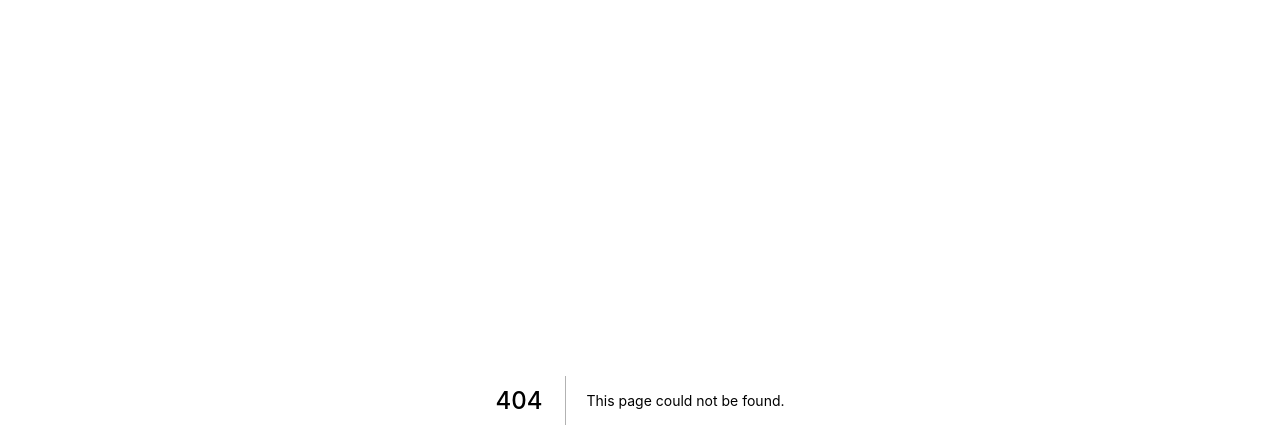
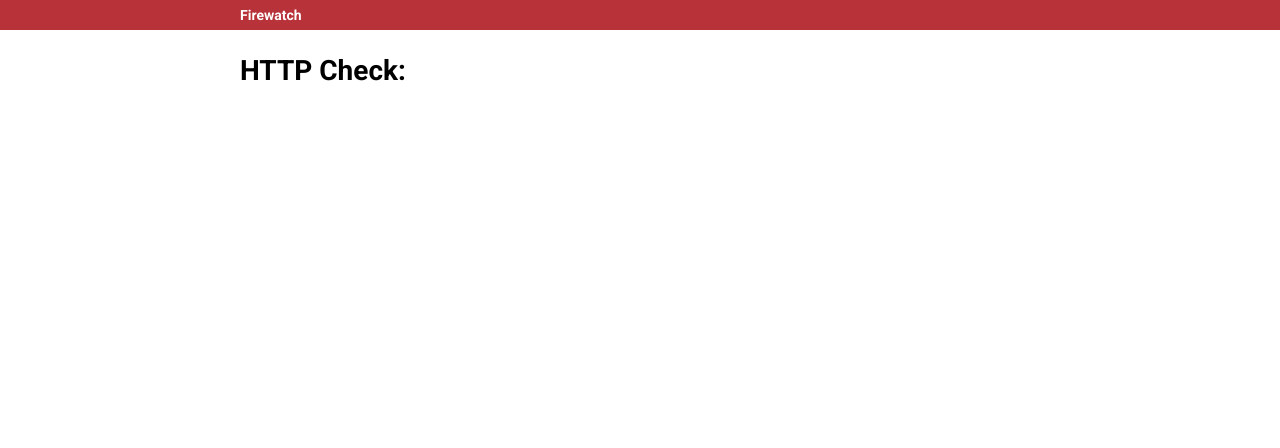
Before and after one commit to messa/firewatch, a Next.js app in the folder frontend/: page /http-check in a window 1280 px wide. Before the commit this address had no page. Shown: the top 448 px of the page. Built offline with nearby package versions, Linux system fonts and the light colour scheme.

Commit message:
frontend: add check detail page (WIP)

```diff
--- a/frontend/components/CheckList.js
+++ b/frontend/components/CheckList.js
@@ -1,5 +1,6 @@
 import React from 'react'
 import useSWR from 'swr'
+import Link from 'next/link'
 import ShowDate from './ShowDate'
 
 async function fetcher(...args) {
@@ -29,6 +30,7 @@ function CheckList() {
         <table style={{ minWidth: '80%' }}>
           <thead>
             <tr style={{ borderBottom: '1px solid #333' }}>
+              <th>Id</th>
               <th>URL</th>
               <th colSpan={3}>Last result</th>
             </tr>
@@ -36,6 +38,13 @@ function CheckList() {
           {data.http_checks.map((check, i) => (
             <tbody key={i} style={{ borderBottom: '1px solid #aaa' }}>
               <tr>
+                <td style={{ maxWidth: '4em', textOverflow: 'ellipsis' , overflow: 'hidden' }}>
+                  <Link href={{ pathname: '/http-check', query: { checkId: check.check_id } }}>
+                    <a>
+                      <code>{check.check_id}</code>
+                    </a>
+                  </Link>
+                </td>
                 <td>
                   <code>{check.url}</code>
                 </td>
--- a/frontend/components/Header.js
+++ b/frontend/components/Header.js
@@ -1,4 +1,5 @@
 import React from 'react'
+import Link from 'next/link'
 import styles from './Header.module.css'
 
 
@@ -7,7 +8,11 @@ function Header({ children }) {
     <div className={styles.header}>
       <div className='container'>
         <div className={styles.siteTitle}>
-          Firewatch
+          <Link href='/'>
+            <a style={{ color: 'white', textDecoration: 'none' }}>
+              Firewatch
+            </a>
+          </Link>
         </div>
       </div>
     </div>
--- /dev/null
+++ b/frontend/pages/http-check.js
@@ -0,0 +1,13 @@
+import React from 'react'
+import Layout from '../components/Layout'
+import CheckList from '../components/CheckList'
+
+function CheckDetailPage() {
+  return (
+    <Layout>
+      <h1>HTTP Check:</h1>
+    </Layout>
+  )
+}
+
+export default CheckDetailPage
```
